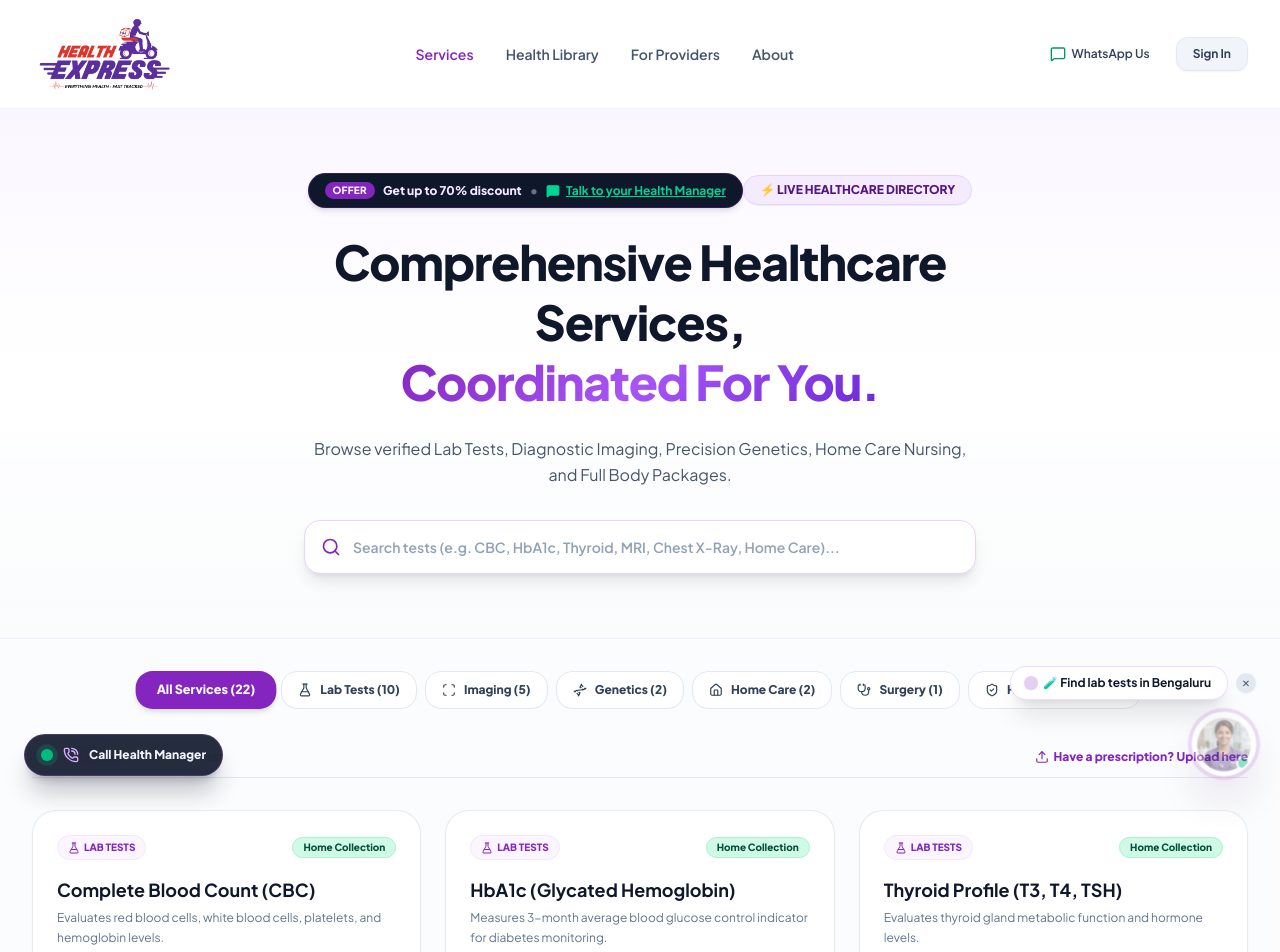
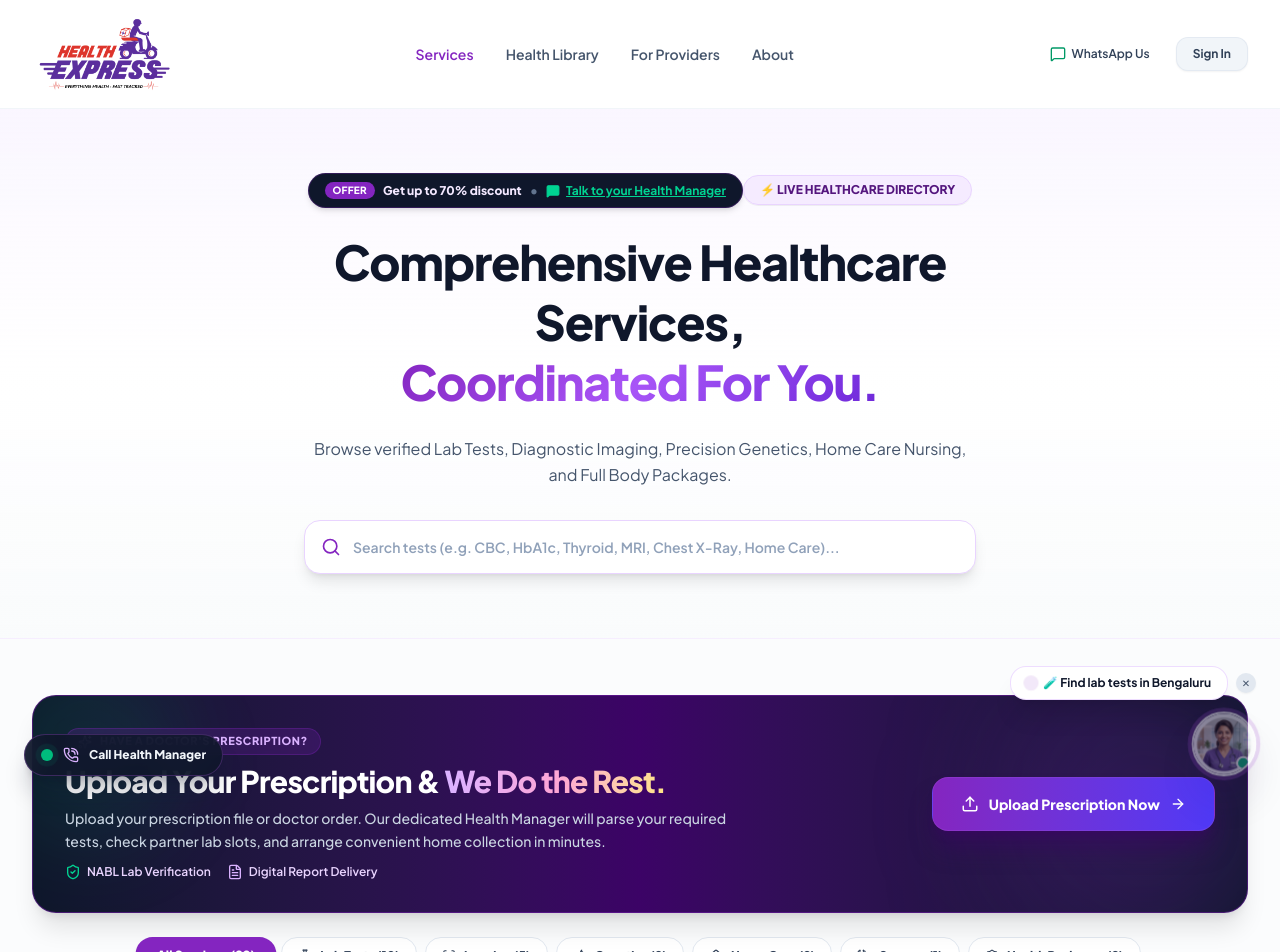
Before and after one commit to Tarunmakode123/healthexpressweb, a React (Vite) app: page /services in a window 1280 px wide. Shown: the top 952 px of the page. Built offline with nearby package versions, Linux system fonts and the light colour scheme.

Commit message:
feat: make Book Now add service directly to booking flow and add prominent PrescriptionHeroBanner feature

```diff
--- /dev/null
+++ b/src/components/common/PrescriptionHeroBanner.jsx
@@ -0,0 +1,56 @@
+import React from 'react';
+import { Upload, FileText, ArrowRight, Sparkles, ShieldCheck } from 'lucide-react';
+
+export default function PrescriptionHeroBanner({ onOpenUploadModal }) {
+  return (
+    <div className="bg-gradient-to-r from-slate-900 via-purple-950 to-slate-900 rounded-3xl p-6 sm:p-8 text-white border border-purple-800/60 shadow-xl relative overflow-hidden my-6">
+
+      {/* Background Ambient Glow & Graphic Accent */}
+      <div className="absolute -right-10 -bottom-10 w-72 h-72 bg-purple-600/20 rounded-full blur-3xl pointer-events-none" />
+      <div className="absolute -left-10 -top-10 w-48 h-48 bg-emerald-500/10 rounded-full blur-2xl pointer-events-none" />
+
+      <div className="flex flex-col md:flex-row items-start md:items-center justify-between gap-6 relative z-10">
+
+        {/* Left Copy Column */}
+        <div className="space-y-2 max-w-2xl text-left">
+          <div className="inline-flex items-center gap-2 px-3 py-1 rounded-full bg-purple-500/20 text-purple-300 border border-purple-500/30 text-[11px] font-extrabold uppercase tracking-wider backdrop-blur-md">
+            <Sparkles className="w-3.5 h-3.5 text-purple-300" />
+            <span>HAVE A DOCTOR'S PRESCRIPTION?</span>
+          </div>
+
+          <h3 className="text-xl sm:text-2xl lg:text-3xl font-extrabold text-white tracking-tight">
+            Upload Your Prescription & <span className="bg-gradient-to-r from-purple-300 via-pink-300 to-amber-200 bg-clip-text text-transparent">We Do the Rest.</span>
+          </h3>
+
+          <p className="text-xs sm:text-sm text-slate-300 font-medium leading-relaxed">
+            Upload your prescription file or doctor order. Our dedicated Health Manager will parse your required tests, check partner lab slots, and arrange convenient home collection in minutes.
+          </p>
+
+          <div className="flex flex-wrap items-center gap-4 text-xs text-purple-200 pt-1 font-semibold">
+            <span className="flex items-center gap-1.5">
+              <ShieldCheck className="w-4 h-4 text-emerald-400 shrink-0" />
+              <span>NABL Lab Verification</span>
+            </span>
+            <span className="flex items-center gap-1.5">
+              <FileText className="w-4 h-4 text-purple-300 shrink-0" />
+              <span>Digital Report Delivery</span>
+            </span>
+          </div>
+        </div>
+
+        {/* Right CTA Button */}
+        <div className="shrink-0 w-full md:w-auto">
+          <button
+            onClick={onOpenUploadModal}
+            className="w-full md:w-auto px-7 py-4 rounded-2xl bg-gradient-to-r from-purple-600 to-indigo-600 hover:from-purple-500 hover:to-indigo-500 text-white font-extrabold text-xs sm:text-sm shadow-xl shadow-purple-950/50 border border-purple-400/30 transition-all hover:scale-105 active:scale-98 flex items-center justify-center gap-2.5 cursor-pointer touch-target"
+          >
+            <Upload className="w-4.5 h-4.5" />
+            <span>Upload Prescription Now</span>
+            <ArrowRight className="w-4 h-4" />
+          </button>
+        </div>
+
+      </div>
+    </div>
+  );
+}
--- a/src/pages/ServicesPage.jsx
+++ b/src/pages/ServicesPage.jsx
@@ -12,6 +12,7 @@ import { openWhatsApp } from '../utils/whatsapp';
 import { HEALTH_MANAGER_PHONE } from '../config/constants';
 
 import DiscountHeroBanner from '../components/common/DiscountHeroBanner';
+import PrescriptionHeroBanner from '../components/common/PrescriptionHeroBanner';
 
 const categoryIconMap = {
   'lab-tests': FlaskConical,
@@ -26,7 +27,7 @@ export default function ServicesPage({ onOpenUploadModal }) {
   const [searchQuery, setSearchQuery] = useState('');
   const [activeCategoryId, setActiveCategoryId] = useState('all');
 
-  // Filter logic across all 50 services
+  // Filter logic across all services
   const filteredServices = ALL_SERVICES.filter((service) => {
     const matchesCategory = activeCategoryId === 'all' || service.category_id === activeCategoryId;
     const q = searchQuery.toLowerCase().trim();
@@ -41,8 +42,13 @@ export default function ServicesPage({ onOpenUploadModal }) {
     return matchesCategory && matchesSearch;
   });
 
+  const handleBookNowService = (service) => {
+    const message = `Hello Health Express!\n\nI would like to book the following service:\n• Service: ${service.name}\n• Category: ${service.category_name || 'Healthcare'}\n• Special Price: ₹${service.discount_price} (Original: ₹${service.price})\n• Turnaround Time: ${service.turnaround_time}\n\nPlease confirm availability and help me schedule this service.`;
+    openWhatsApp(message);
+  };
+
   return (
-    <div className="min-h-screen bg-slate-50/50 pb-20 relative overflow-hidden">
+    <div className="min-h-screen bg-slate-50/50 pb-20 relative overflow-hidden text-left">
 
       {/* Header Banner */}
       <div className="bg-gradient-to-b from-purple-50/80 via-white to-slate-50/50 py-12 md:py-16 border-b border-purple-100/60">
@@ -90,11 +96,14 @@ export default function ServicesPage({ onOpenUploadModal }) {
 
       <div className="max-w-7xl mx-auto px-4 sm:px-6 lg:px-8 pt-8 space-y-8">
 
-        {/* Category Pill Filters (Requirement 7 & 18) */}
+        {/* PROMINENT HERO PRESCRIPTION UPLOAD BANNER */}
+        <PrescriptionHeroBanner onOpenUploadModal={onOpenUploadModal} />
+
+        {/* Category Pill Filters */}
         <div className="flex items-center justify-center gap-2 overflow-x-auto pb-2 no-scrollbar">
           <button
             onClick={() => setActiveCategoryId('all')}
-            className={`px-5 py-2.5 rounded-2xl text-xs font-extrabold transition-all whitespace-nowrap ${
+            className={`px-5 py-2.5 rounded-2xl text-xs font-extrabold transition-all whitespace-nowrap cursor-pointer ${
               activeCategoryId === 'all'
                 ? 'bg-purple-700 text-white shadow-md scale-105'
                 : 'bg-white hover:bg-purple-50 text-slate-700 border border-slate-200'
@@ -111,7 +120,7 @@ export default function ServicesPage({ onOpenUploadModal }) {
               <button
                 key={cat.id}
                 onClick={() => setActiveCategoryId(cat.id)}
-                className={`flex items-center gap-2 px-4 py-2.5 rounded-2xl text-xs font-extrabold transition-all whitespace-nowrap ${
+                className={`flex items-center gap-2 px-4 py-2.5 rounded-2xl text-xs font-extrabold transition-all whitespace-nowrap cursor-pointer ${
                   activeCategoryId === cat.id
                     ? 'bg-purple-700 text-white shadow-md scale-105'
                     : 'bg-white hover:bg-purple-50 text-slate-700 border border-slate-200'
@@ -127,10 +136,10 @@ export default function ServicesPage({ onOpenUploadModal }) {
         {/* Results Count Strip */}
         <div className="flex items-center justify-between text-xs font-bold text-slate-500 border-b border-slate-200 pb-3">
           <span>Showing <strong className="text-purple-900">{filteredServices.length}</strong> Healthcare Services</span>
-          <button onClick={onOpenUploadModal} className="text-purple-700 hover:underline flex items-center gap-1 font-extrabold">
-            <Upload className="w-3.5 h-3.5" />
-            <span>Have a prescription? Upload here</span>
-          </button>
+          <span className="text-purple-700 flex items-center gap-1 font-extrabold">
+            <CheckCircle2 className="w-3.5 h-3.5 text-emerald-600" />
+            <span>NABL Accredited & Home Collection Services</span>
+          </span>
         </div>
 
         {/* SERVICE CARDS GRID */}
@@ -217,8 +226,8 @@ export default function ServicesPage({ onOpenUploadModal }) {
                       </Link>
 
                       <button
-                        onClick={onOpenUploadModal}
-                        className="py-2.5 px-3 rounded-xl bg-purple-700 hover:bg-purple-800 text-white font-extrabold text-xs flex items-center justify-center gap-1 transition-colors shadow-sm"
+                        onClick={() => handleBookNowService(service)}
+                        className="py-2.5 px-3 rounded-xl bg-purple-700 hover:bg-purple-800 text-white font-extrabold text-xs flex items-center justify-center gap-1 transition-colors shadow-sm cursor-pointer"
                       >
                         <span>Book Now</span>
                       </button>
@@ -230,7 +239,7 @@ export default function ServicesPage({ onOpenUploadModal }) {
             })}
           </div>
         ) : (
-          /* EMPTY SEARCH STATE (Requirement 11) */
+          /* EMPTY SEARCH STATE */
           <div className="bg-white rounded-3xl p-8 sm:p-12 border border-purple-200 shadow-xl max-w-xl mx-auto text-center space-y-5 my-8">
             <div className="w-16 h-16 rounded-full bg-purple-100 text-purple-700 flex items-center justify-center mx-auto shadow-inner">
               <Search className="w-8 h-8" />
```
